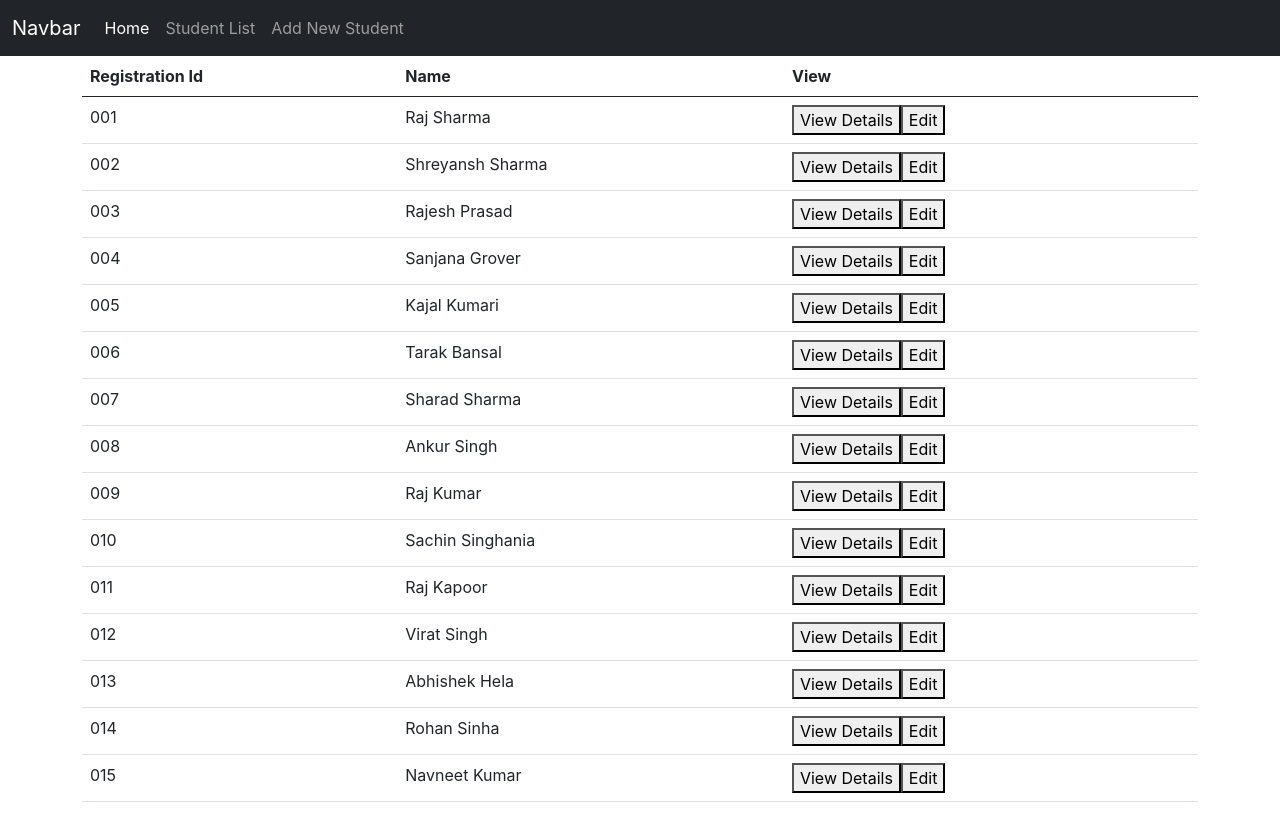
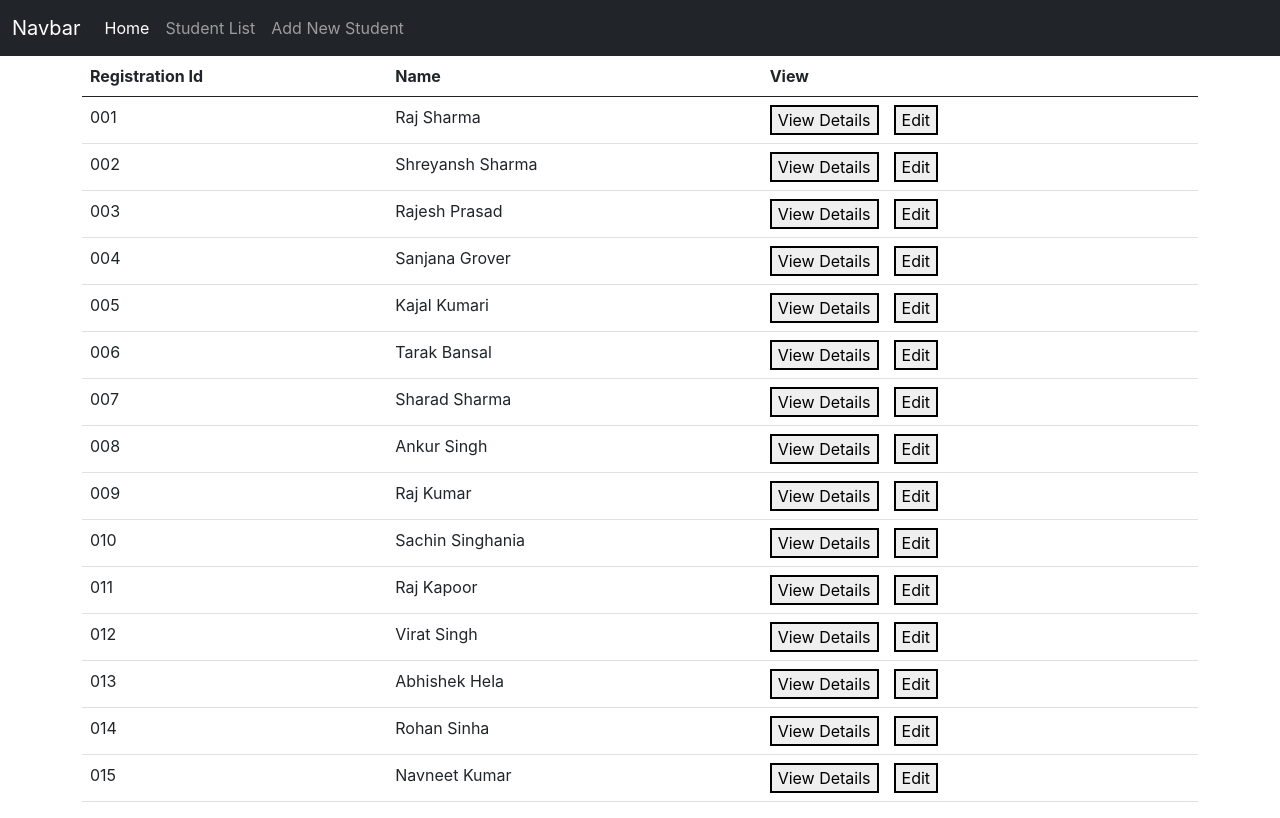
Before and after one commit to razi1998/mock-app, a React (Create React App) app: page /students in a window 1280 px wide. Built offline with nearby package versions, Linux system fonts and the light colour scheme.

Commit message:
few style changes for new buttons

```diff
--- a/src/index.css
+++ b/src/index.css
@@ -32,3 +32,15 @@ code {
 .form-container{
   margin-top: 3%;
 }
+
+.action {
+  border: 2px solid;
+  border-collapse: collapse;
+  margin-right: 10px;
+}
+
+.actions {
+  border: 2px solid;
+  border-collapse: collapse;
+  margin-left: 5px;
+}
```
